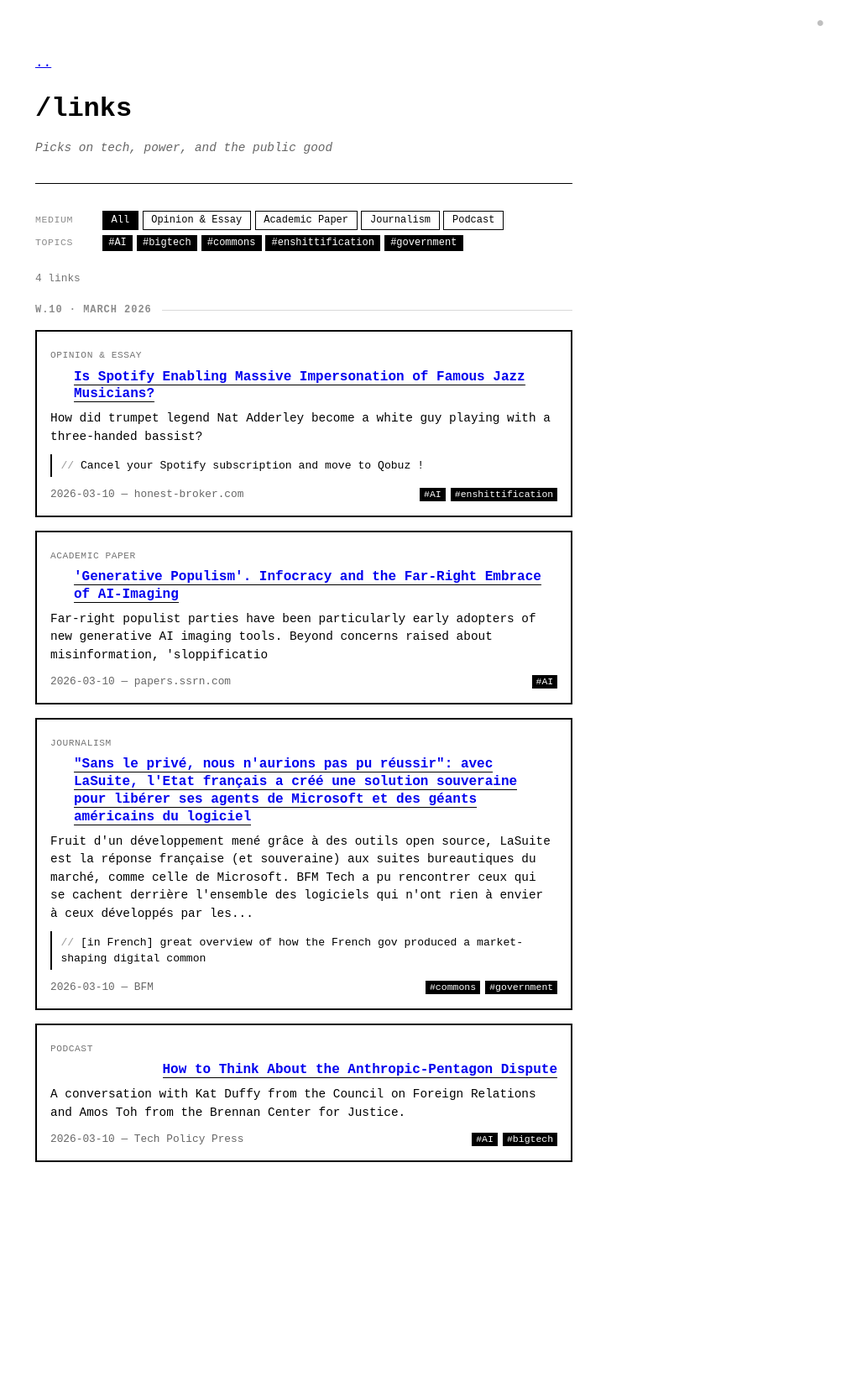
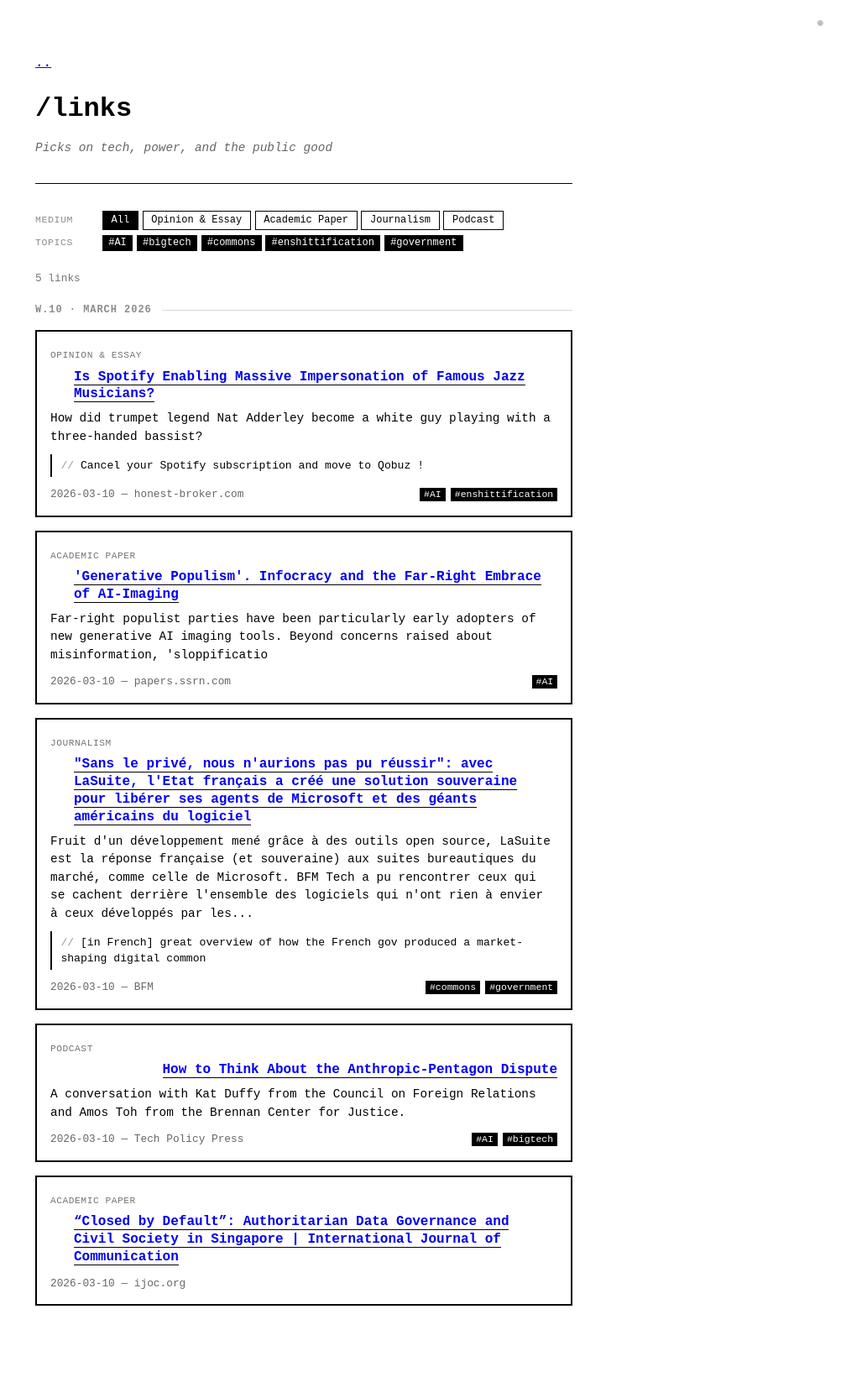
Before and after one commit to PLrolle/plrolle.github.io, a Jekyll site: the page built from links.md, in a window 1280 px wide. Shown: the whole page at 84% size, without its empty margins (278-1280 px from the left). Built offline with Jekyll 4.4.1, drawn with Linux system fonts in a browser that asks for light colours; before the commit the page ends 1488 px from its top, so only the background shows below that.

Commit message:
add link: “Closed by Default”: Authoritarian Data Governance and Civil Society in Singapore | International Journal of Communication

```diff
--- a/_data/links.json
+++ b/_data/links.json
@@ -1,4 +1,15 @@
 [
+  {
+    "id": "mmkxfyop",
+    "url": "https://ijoc.org/index.php/ijoc/article/view/25520",
+    "title": "“Closed by Default”: Authoritarian Data Governance and Civil Society in Singapore | International Journal of Communication",
+    "summary": "",
+    "source_name": "ijoc.org",
+    "source_favicon": "https://www.google.com/s2/favicons?domain=ijoc.org&sz=32",
+    "date": "2026-03-10",
+    "tags": [],
+    "category": "academic-paper"
+  },
   {
     "id": "mmkkg20b",
     "url": "https://www.honest-broker.com/p/is-spotify-enabling-massive-impersonation?r=19zzhq&utm_medium=ios&triedRedirect=true",
```
